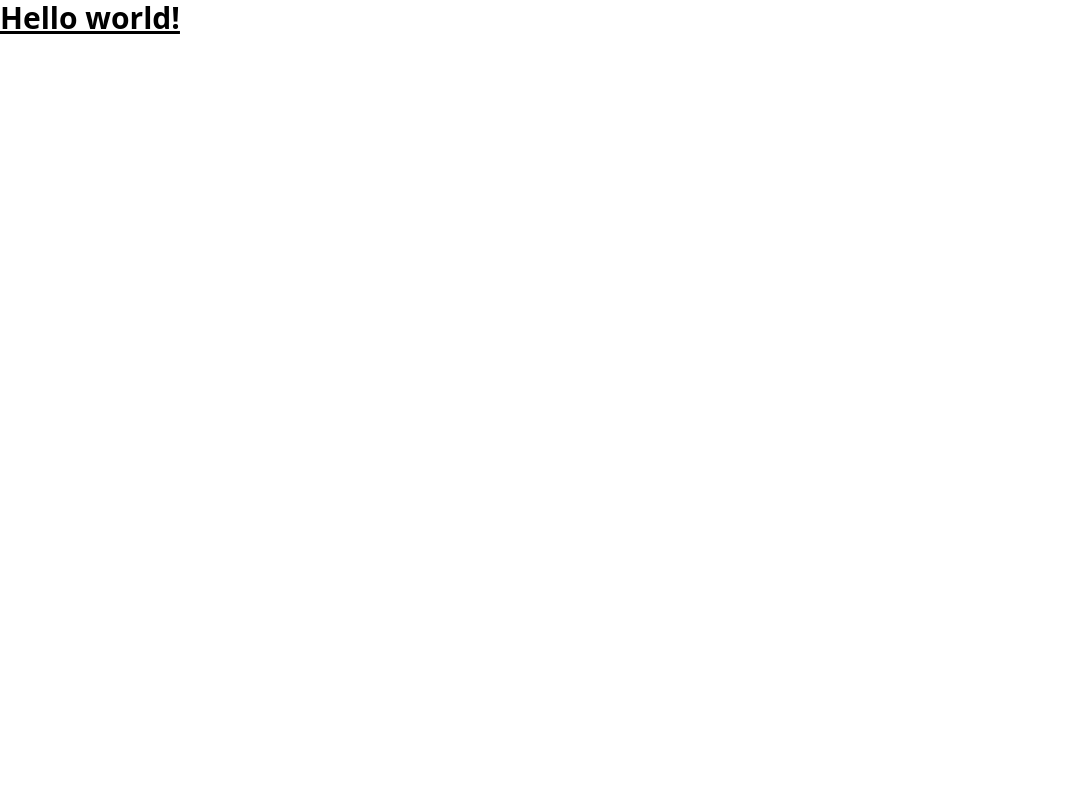
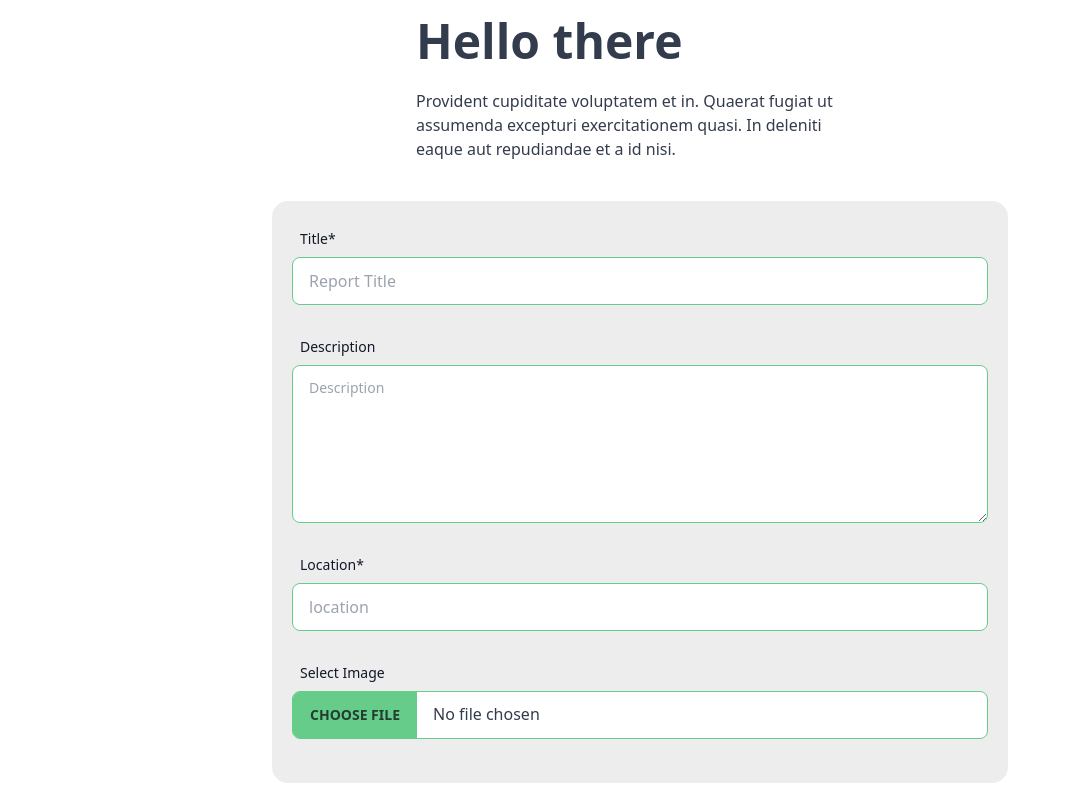
Before and after one commit to sai-na/thrive-urban, a React (Create React App) app: page / in a window 1280 px wide. Shown: the whole page, without its empty margins (0-1071 px from the left). Built offline with nearby package versions, Linux system fonts and the light colour scheme.

Commit message:
sample create report form

```diff
--- a/package.json
+++ b/package.json
@@ -8,6 +8,7 @@
     "@testing-library/user-event": "^13.5.0",
     "react": "^18.2.0",
     "react-dom": "^18.2.0",
+    "react-router-dom": "^6.16.0",
     "react-scripts": "5.0.1",
     "web-vitals": "^2.1.4"
   },
@@ -36,6 +37,7 @@
     ]
   },
   "devDependencies": {
+    "daisyui": "^3.7.7",
     "tailwindcss": "^3.3.3"
   }
 }
--- a/public/index.html
+++ b/public/index.html
@@ -1,14 +1,12 @@
 <!DOCTYPE html>
-<html lang="en">
+<html data-theme="cyberpunk" lang="en">
+
 <head>
   <meta charset="utf-8" />
   <link rel="icon" href="%PUBLIC_URL%/favicon.ico" />
   <meta name="viewport" content="width=device-width, initial-scale=1" />
   <meta name="theme-color" content="#000000" />
-    <meta
-      name="description"
-      content="Web site created using create-react-app"
-    />
+  <meta name="description" content="Web site created using create-react-app" />
   <link rel="apple-touch-icon" href="%PUBLIC_URL%/logo192.png" />
   <!--
       manifest.json provides metadata used when your web app is installed on a
@@ -26,6 +24,7 @@
     -->
   <title>React App</title>
 </head>
+
 <body>
   <noscript>You need to enable JavaScript to run this app.</noscript>
   <div id="root"></div>
@@ -40,4 +39,5 @@
       To create a production bundle, use `npm run build` or `yarn build`.
     -->
 </body>
+
 </html>
--- a/src/App.css
+++ /dev/null
@@ -1,38 +0,0 @@
-.App {
-  text-align: center;
-}
-
-.App-logo {
-  height: 40vmin;
-  pointer-events: none;
-}
-
-@media (prefers-reduced-motion: no-preference) {
-  .App-logo {
-    animation: App-logo-spin infinite 20s linear;
-  }
-}
-
-.App-header {
-  background-color: #282c34;
-  min-height: 100vh;
-  display: flex;
-  flex-direction: column;
-  align-items: center;
-  justify-content: center;
-  font-size: calc(10px + 2vmin);
-  color: white;
-}
-
-.App-link {
-  color: #61dafb;
-}
-
-@keyframes App-logo-spin {
-  from {
-    transform: rotate(0deg);
-  }
-  to {
-    transform: rotate(360deg);
-  }
-}
--- a/src/App.js
+++ b/src/App.js
@@ -1,8 +1,16 @@
-import logo from "./logo.svg";
-import "./App.css";
+import { BrowserRouter as Router, Routes, Route } from "react-router-dom";
+import CreatePost from "./pages/CreatePost";
 
 function App() {
-  return <h1 className="text-3xl font-bold underline">Hello world!</h1>;
+  return (
+    <>
+      <Router>
+        <Routes>
+          <Route path="/" element={<CreatePost />} />
+        </Routes>
+      </Router>
+    </>
+  );
 }
 
 export default App;
--- /dev/null
+++ b/src/components/FormField.jsx
@@ -0,0 +1,43 @@
+import React from "react";
+
+const FormField = ({
+  labelName,
+  placeholder,
+  inputType,
+  isTextArea,
+  value,
+  handleChange,
+}) => {
+  return (
+    <div className="mb-6 md:max-w-3xl xl:max-w-6xl">
+      <label className="flex-1 max-w-3xl flex flex-col">
+        {labelName && (
+          <span className="block text-left m-2 text-sm font-medium text-gray-900 ">
+            {labelName}
+          </span>
+        )}
+        {isTextArea ? (
+          <textarea
+            required
+            value={value}
+            onChange={handleChange}
+            rows={5}
+            placeholder={placeholder}
+            className="textarea textarea-primary"
+          />
+        ) : (
+          <input
+            required
+            value={value}
+            onChange={handleChange}
+            type={inputType}
+            placeholder={placeholder}
+            className="input input-bordered input-primary  "
+          />
+        )}
+      </label>
+    </div>
+  );
+};
+
+export default FormField;
--- /dev/null
+++ b/src/components/index.js
@@ -0,0 +1,8 @@
+// export { default as Sidebar } from './Sidebar';
+// export { default as Navbar } from './Navbar';
+
+export { default as FormField } from "./FormField";
+// export { default as DisplayCampaigns } from './DisplayCampaigns';
+// export { default as FundCard } from './FundCard';
+// export { default as CountBox } from './CountBox';
+// export { default as Loader } from './Loader';
--- a/src/index.js
+++ b/src/index.js
@@ -1,17 +1,11 @@
-import React from 'react';
-import ReactDOM from 'react-dom/client';
-import './index.css';
-import App from './App';
-import reportWebVitals from './reportWebVitals';
+import React from "react";
+import ReactDOM from "react-dom/client";
+import "./index.css";
+import App from "./App";
 
-const root = ReactDOM.createRoot(document.getElementById('root'));
+const root = ReactDOM.createRoot(document.getElementById("root"));
 root.render(
   <React.StrictMode>
     <App />
   </React.StrictMode>
 );
-
-// If you want to start measuring performance in your app, pass a function
-// to log results (for example: reportWebVitals(console.log))
-// or send to an analytics endpoint. Learn more: https://bit.ly/CRA-vitals
-reportWebVitals();
--- /dev/null
+++ b/src/pages/CreatePost.jsx
@@ -0,0 +1,105 @@
+import React, { useState } from "react";
+import { useNavigate } from "react-router-dom";
+
+import { FormField } from "../components";
+
+const CreatePost = () => {
+  const [flag, setFlag] = useState(false);
+  const [link, setLink] = useState("");
+  const [name, setName] = useState("");
+  const [final, setFinal] = useState("");
+  const [isLoading, setIsLoading] = useState(false);
+  const [isLoadingImg, setIsLoadingImg] = useState(false);
+  const [selectedFile, setSelectedFile] = useState();
+
+  // const navigate = useNavigate();
+
+  const [form, setForm] = useState({
+    title: "",
+    description: "",
+    location: "",
+    image: "",
+    StreetViewUrl: "",
+  });
+
+  //  // const [isLoading, setIsLoading] = useState(false);
+
+  // new
+  const handleImage = async (e) => {
+    // Files
+  };
+
+  const handleFormFieldChange = (fieldName, e) => {
+    setForm({ ...form, [fieldName]: e.target.value });
+  };
+
+  const handleSubmit = async (e) => {
+    e.preventDefault();
+
+    //console.log( form)
+    console.log(final);
+    form.image = final;
+    console.log(form);
+    console.log(link);
+    setIsLoading(true);
+
+    setIsLoading(false);
+    //navigate("/");
+  };
+
+  return (
+    <>
+      <div className="hero min-h-screen w-full bg-base-150">
+        <div className="hero-content w-full sm:max-w-3xl flex flex-col">
+          <div className="max-w-md">
+            <h1 className="text-5xl font-bold">Hello there</h1>
+            <p className="py-6">
+              Provident cupiditate voluptatem et in. Quaerat fugiat ut assumenda
+              excepturi exercitationem quasi. In deleniti eaque aut repudiandae
+              et a id nisi.
+            </p>
+          </div>
+          <form className="w-full bg-base-200  p-5 rounded-2xl">
+            <FormField
+              labelName="Title*"
+              placeholder="Report Title "
+              inputType="text"
+              value={form.title}
+              handleChange={(e) => handleFormFieldChange("title", e)}
+            />
+            <FormField
+              labelName="Description"
+              placeholder="Description"
+              inputType="text"
+              value={form.description}
+              handleChange={(e) => handleFormFieldChange("description", e)}
+              isTextArea
+            />
+            <FormField
+              labelName="Location*"
+              placeholder="location"
+              inputType="text"
+              value={form.location}
+              handleChange={(e) => handleFormFieldChange("location", e)}
+            />
+
+            <div className="mb-6 md:max-w-3xl xl:max-w-6xl">
+              <label className="flex-1 max-w-3xl flex flex-col">
+                <span className="block text-left m-2 text-sm font-medium text-gray-900 ">
+                  Select Image
+                </span>
+                <input
+                  type="file"
+                  className="file-input file-input-bordered file-input-primary w-full"
+                  onChange={(e) => {}}
+                />
+              </label>
+            </div>
+          </form>
+        </div>
+      </div>
+    </>
+  );
+};
+
+export default CreatePost;
--- a/tailwind.config.js
+++ b/tailwind.config.js
@@ -4,5 +4,8 @@ module.exports = {
   theme: {
     extend: {},
   },
-  plugins: [],
+  plugins: [require("daisyui")],
+  daisyui: {
+    themes: ["emerald"],
+  },
 };
```
Also changed, not shown: 1 other file (tests, documents, lock files or other folders). Lines whose indentation alone changed are shown as unchanged.
